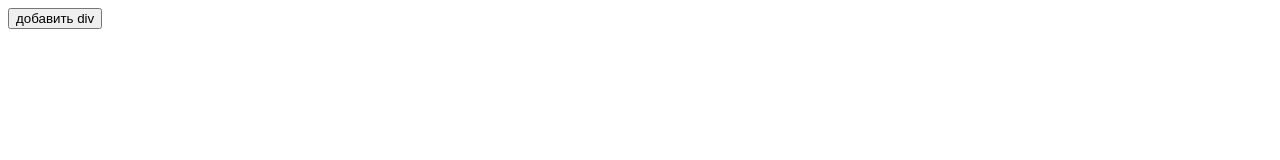
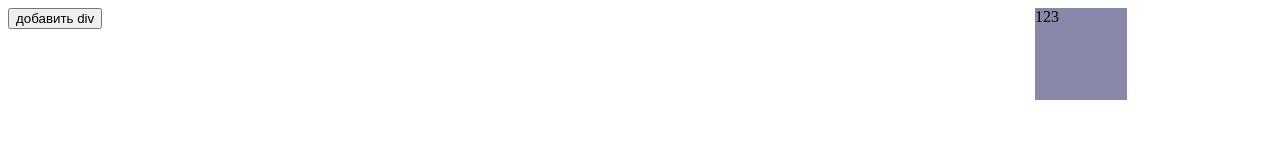
Before and after one commit to alexander-svirzhevsky/svirzhevsky-js, a website built with webpack: page projects/dnd/dnd.html in a window 1280 px wide. Both pictures are taken after a click on the button "добавить div". Built offline with nearby package versions, Linux system fonts and the light colour scheme.

Commit message:
hw part 2

```diff
--- a/projects/dnd/dnd.html
+++ b/projects/dnd/dnd.html
@@ -1,3 +1,13 @@
+<!DOCTYPE html>
+<html lang="en">
+
+<head>
+    <meta charset="UTF-8">
+    <meta name="viewport" content="width=device-width, initial-scale=1.0">
+    <title>Document</title>
+</head>
+
+<body>
     <style>
         .draggable-div {
             position: absolute;
@@ -7,3 +17,8 @@
     <div id="app">
         <button id="addDiv">добавить div</button>
     </div>
+
+    <script src="index.js"></script>
+</body>
+
+</html>
--- a/projects/dnd/index.js
+++ b/projects/dnd/index.js
@@ -25,4 +25,42 @@ export function createDiv() {}
 
 const addDivButton = homeworkContainer.querySelector('#addDiv');
 
-addDivButton.addEventListener('click', function () {});
+const divItem = document.querySelector('.new_div');
+
+addDivButton.addEventListener('click', function () {
+  createItem();
+});
+
+function createItem() {
+  const newDiv = document.createElement('div');
+
+  const divsize = (Math.random() * 100 + 50).toFixed();
+  const color =
+    '#' + (Math.random().toString(16) + '000000').substring(2, 8).toUpperCase();
+
+  const posx = (
+    Math.random() *
+    (document.documentElement.clientWidth - divsize)
+  ).toFixed();
+  const posy = (
+    Math.random() *
+    (document.documentElement.clientHeight - divsize)
+  ).toFixed();
+
+  newDiv.style.width = divsize + 'px';
+  newDiv.style.height = divsize + 'px';
+  newDiv.style.backgroundColor = color;
+  newDiv.style.position = 'absolute';
+  newDiv.style.top = posy + 'px';
+  newDiv.style.left = posx + 'px';
+
+  newDiv.textContent = 123;
+  newDiv.classList.add('new_div');
+  newDiv.draggable = true;
+
+  document.body.append(newDiv);
+}
+
+divItem.addEventListener('click', () => {
+  console.log('click!!');
+});
```
Lines whose indentation alone changed are shown as unchanged.
